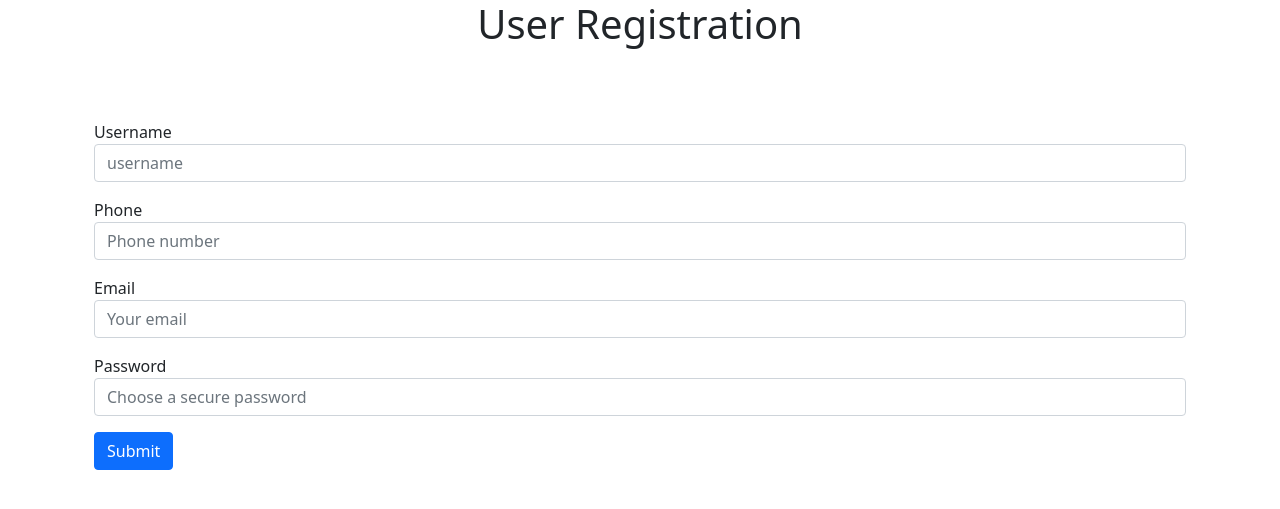
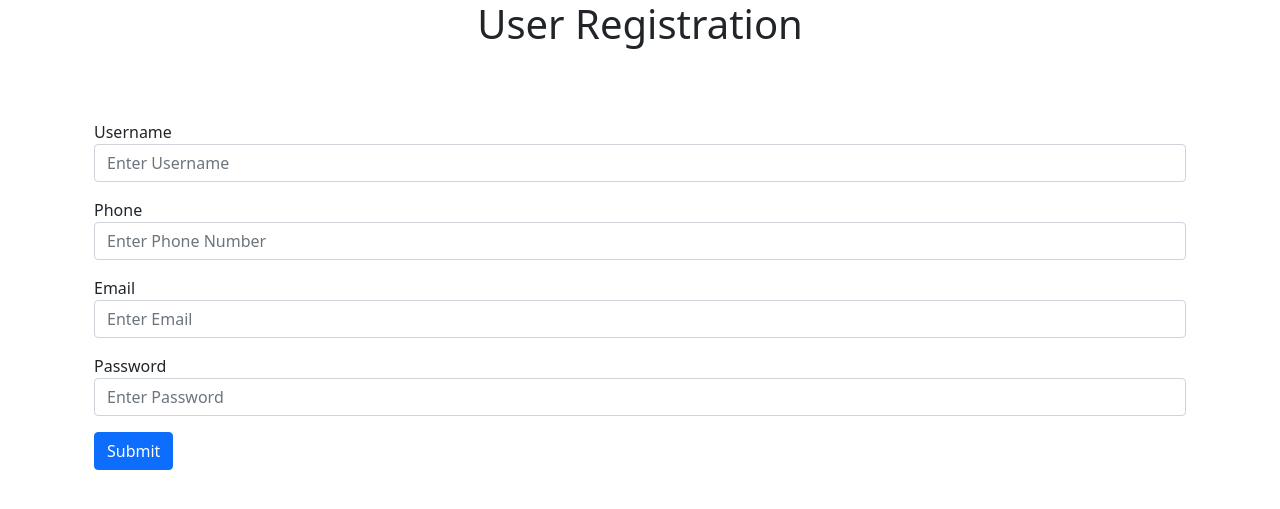
Before and after one commit to johnkoshy/FastAPI_SQL, a FastAPI app: page / in a window 1280 px wide. Shown: the top 509 px of the page. Run offline with FastAPI, Linux system fonts and the light colour scheme.

Commit message:
updated placeholder messages

```diff
--- a/registration/models.py
+++ b/registration/models.py
@@ -1,6 +1,9 @@
 from sqlalchemy import Column, Integer, String
 from database import Base
-
+from sqlalchemy import Boolean, ForeignKey, DateTime
+from sqlalchemy.orm import relationship
+from sqlalchemy_utils import EmailType
+import datetime
 
 class User(Base):
     __tablename__ = 'users'
--- a/registration/templates/index.html
+++ b/registration/templates/index.html
@@ -16,19 +16,19 @@
         <form action = "/register" method = "post">
         <div class="mb-3">
           <label>Username</label>
-          <input type="text" required class="form-control" name="username" value="" placeholder="username">
+          <input type="text" required class="form-control" name="username" value="" placeholder="Enter Username">
         </div>
         <div class="mb-3">
           <label>Phone</label>
-          <input type="number" required class="form-control" name="phone" value="" placeholder="Phone number">
+          <input type="number" required class="form-control" name="phone" value="" placeholder="Enter Phone Number">
         </div>
         <div class="mb-3">
           <label>Email</label>
-          <input type="text" required placeholder="Your email" name="email" value="" class="form-control">
+          <input type="text" required placeholder="Enter Email" name="email" value="" class="form-control">
         </div>
         <div class="mb-3">
           <label>Password</label>
-          <input type="password" required placeholder="Choose a secure password" value="" name="password" class="form-control">
+          <input type="password" required placeholder="Enter Password" value="" name="password" class="form-control">
         </div>
         <button type="submit" class="btn btn-primary">Submit</button>
       </form>
```
Also changed, not shown: registration/fastapidb.sqlite3.
